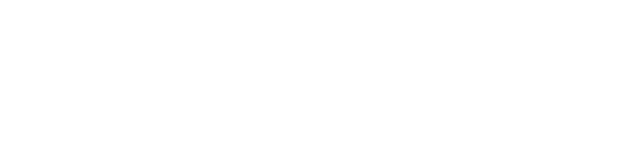
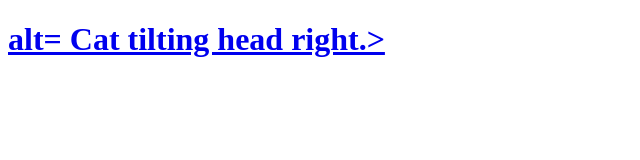
Before and after one commit to JonathanLeary/Morning-Day-2, a plain HTML site: page index.html in a window 1280 px wide. Shown: the whole page, without its empty margins (0-640 px from the left). Drawn offline with Linux system fonts and the light colour scheme.

```diff
--- a/index.html
+++ b/index.html
@@ -10,7 +10,8 @@
 </head>
 
 <body>
-
+  <h1><a href=https://d17fnq9dkz9hgj.cloudfront.net/uploads/2012/11/101438745-cat-conjunctivitis-causes.jpg>alt= Cat
+      tilting head right.></a></h1>
 </body>
 
 </html>
```
